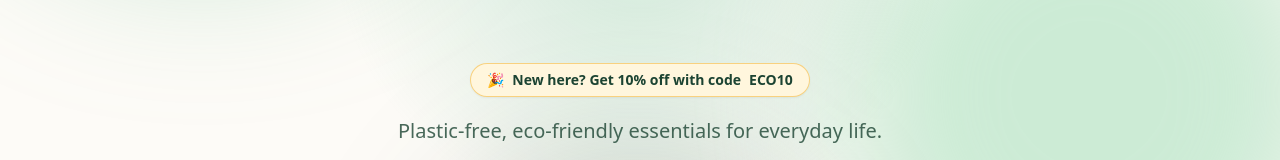
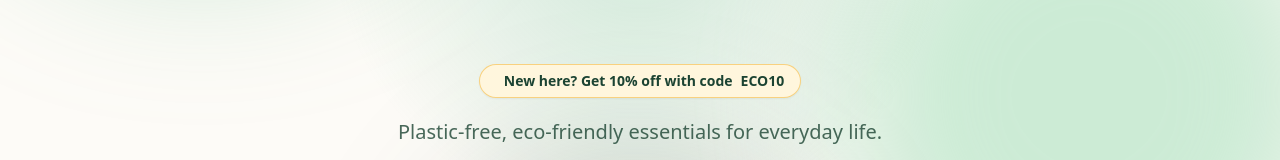
Before and after one commit to jcabarse/ecostore, a Next.js app: page / in a window 1280 px wide. Shown: the part 401-561 px from the top of the page. Built offline with nearby package versions, Linux system fonts and the light colour scheme.

Commit message:
Remove emoji from welcome promo link
Remove emoji from the welcome promo link.

```diff
--- a/src/app/page.jsx
+++ b/src/app/page.jsx
@@ -99,7 +99,7 @@ export default function LandingPage() {
                 href="#deals"
                 className="mb-5 inline-flex items-center gap-2 rounded-full border border-[#F4B942]/60 bg-[#FFF6DD] px-4 py-1.5 text-sm font-semibold text-[#1B4332] shadow-sm transition hover:-translate-y-0.5"
               >
-                <span aria-hidden="true">🎉</span>
+                <span aria-hidden="true"></span>
                 New here? Get {PROMOS.welcomePercent}% off with code <strong>{PROMOS.welcomeCode}</strong>
               </a>
             </Reveal>
```
